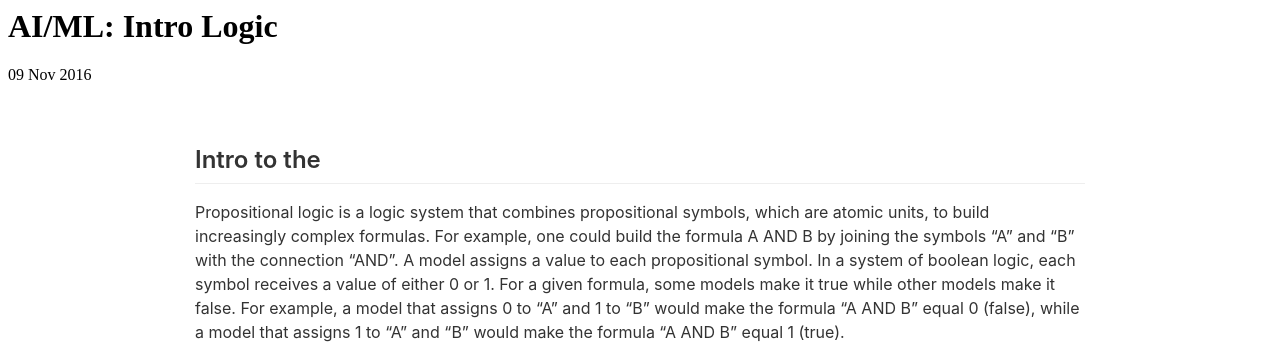
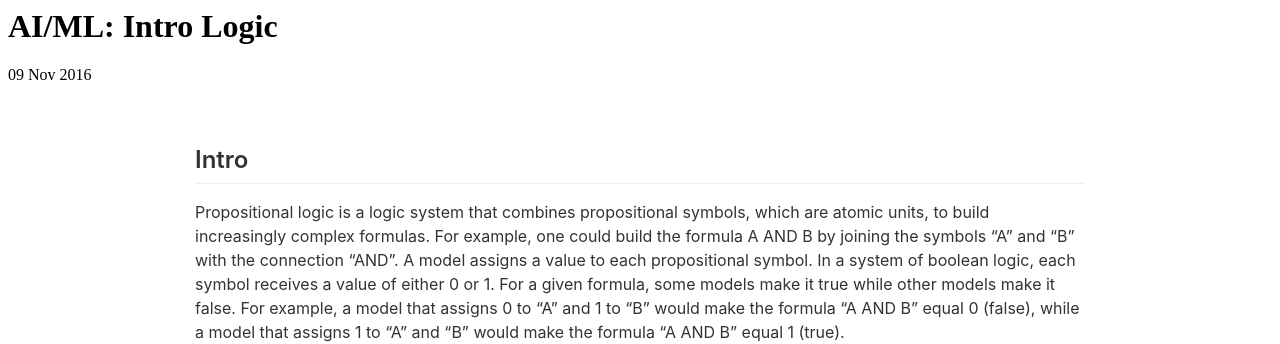
Before and after one commit to cchen23/cchen23.githhub.io, a Jekyll site: the page built from _posts/2016-11-9-ai-logic.md, in a window 1280 px wide. Shown: the top 344 px of the page. Built offline with Jekyll 4.4.1, drawn with Linux system fonts in a browser that asks for light colours.

Commit message:
Update 2016-11-9-ai-logic.md

```diff
--- a/_posts/2016-11-9-ai-logic.md
+++ b/_posts/2016-11-9-ai-logic.md
@@ -6,7 +6,7 @@ sources: lecture, misc online sources
 type: summary
 ---
 
-## Intro to the
+## Intro
 Propositional logic is a logic system that combines propositional symbols, which are atomic units, to build increasingly complex formulas. For example, one could build the formula A AND B by joining the symbols "A" and "B" with the connection "AND".
 A model assigns a value to each propositional symbol. In a system of boolean logic, each symbol receives a value of either 0 or 1. For a given formula, some models make it true while other models make it false. For example, a model that assigns 0 to "A" and 1 to "B" would make the formula "A AND B" equal 0 (false), while a model that assigns 1 to "A" and "B" would make the formula "A AND B" equal 1 (true).
 
```
